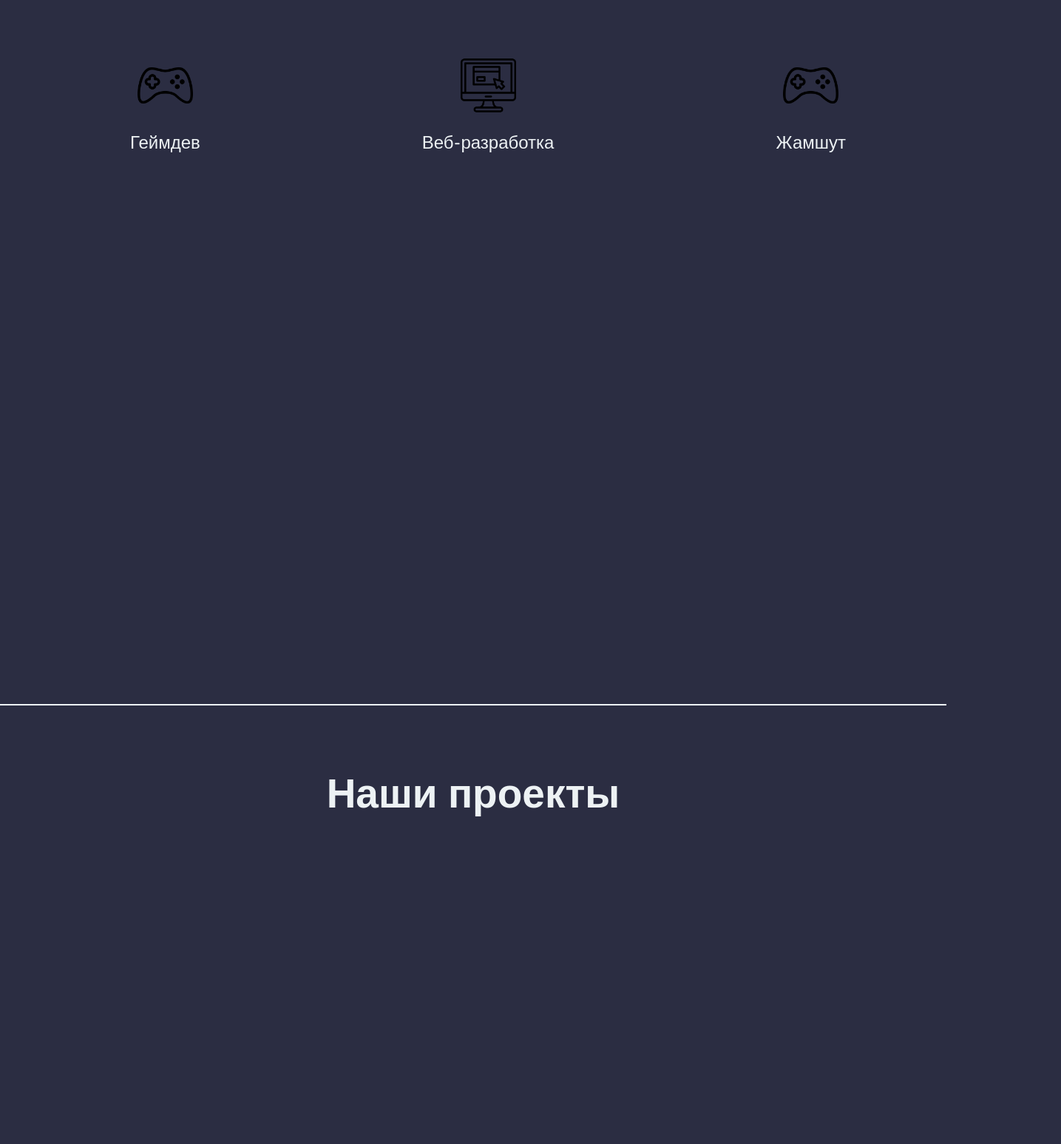
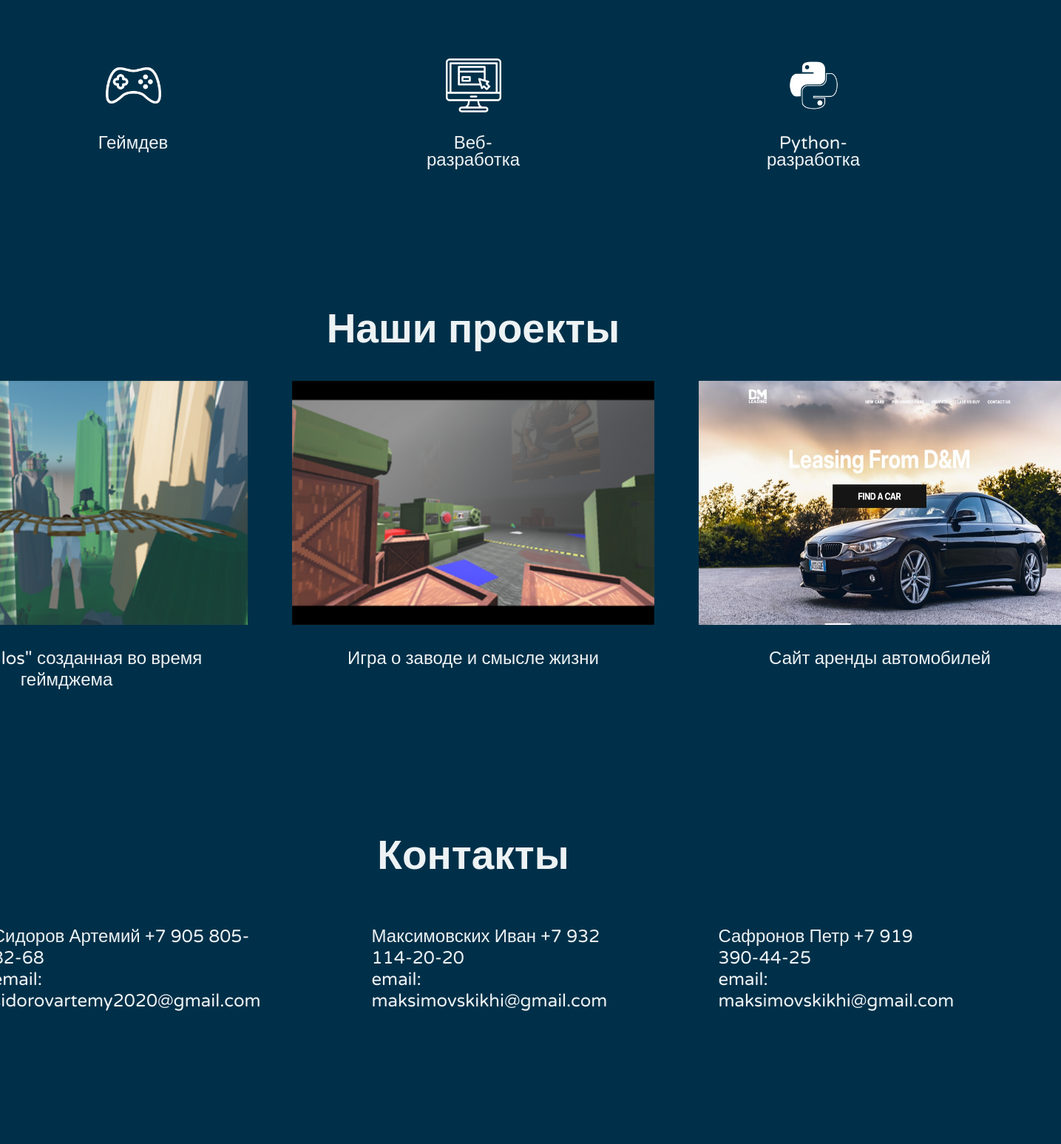
Before and after one commit to greenlayer/webroots-info, a plain HTML site: page index.html in a window 1280 px wide. Shown: the part 380-1927 px from the top of the page at 74% size, 1435 px wide, since content can reach past the window. After the commit the page ends 1872 px from the top, so only its background shows below. Drawn offline with Linux system fonts and the light colour scheme; a web font is replaced by a local one.

Commit message:
final 2.0

```diff
--- a/index.html
+++ b/index.html
@@ -14,7 +14,7 @@
 
     <nav class="panel">
         <ul class="menu-items">
-            <li ><a class="logo" href="#">webroots</a></li>
+            <li ><a class="logo" href="index.html">webroots</a></li>
 
         </ul>
         <ul>
@@ -39,8 +39,8 @@
                         <p>Веб-разработка</p>
                     </li>
                     <li class="list-it">
-                        <img class="ico" src="images/console.png" alt="">
-                        <p>Жамшут</p>
+                        <img class="ico" src="images/py.png" alt="">
+                        <p>Python-разработка</p>
                     </li>
                 </ul>
             </div>
@@ -50,9 +50,19 @@
                 <h1>Наши проекты</h1>
                 <div class="portflio-block">
                     <div class="photos">
-                        <img class="photos-items" src="" alt="" class="proj-ph">
-                        <img class="photos-items" src="" alt="" class="proj-ph">
-                        <img class="photos-items" src="" alt="" class="proj-ph">
+                        <div class="proj-cont">
+                            <img class="img-proj" src="/images/polet.png" alt="">
+                            <p>Игра "Talos" созданная во время геймджема</p>
+
+                        </div>
+                        <div class="proj-cont">
+                            <img class="img-proj" src="/images/zavodgame.png" alt="">
+                            <p>Игра о заводе и смысле жизни</p>
+                        </div>
+                        <div class="proj-cont">
+                            <img class="img-proj" src="/images/cropped-car.jpg" alt="">
+                            <p>Сайт аренды автомобилей</p>
+                        </div>
                     </div>
                 </div>
                 <div class="portflio-block">
@@ -65,7 +75,11 @@
         <div id="contact" class="info-about">
             <div class="info-about-text">
                 <h1>Контакты</h1>
-                <p class="main-text">Lalalallalalalalal</p>
+                <div class="about-cont">
+                    <p>Сидоров Артемий +7 905 805-82-68<br>email: sidorovartemy2020@gmail.com</p>
+                    <p>Максимовских Иван +7 932 114-20-20 <br>email: maksimovskikhi@gmail.com</p>
+                    <p>Сафронов Петр +7 919 390-44-25<br>email: maksimovskikhi@gmail.com</p>
+                </div>
             </div>
             <div class="info-about-ph">
                 <img class="ph"src="" alt="" class="exmple">
--- a/styles.css
+++ b/styles.css
@@ -5,10 +5,11 @@ body{
     padding: 0;
     margin: 0;
     color: #edf2f4;
-    background-color: #2b2d42;
+    background-color: #003049;
     font-family: "Varela Round", sans-serif;
     font-size: 23px;
 }
+/*  #2b2d42 */
 h1{
     font-size: 55px;
 }
@@ -23,9 +24,9 @@ a{
     font-size: 25px;
     -webkit-transition: .3s ease;
 }
-a>logo:hover{
+.logo:hover{
     color: #8d99ae;
-    font-size: 40px;
+    font-size: 60px;
     transition: .3s;
 }
 a:hover{
@@ -39,6 +40,8 @@ ul{
     gap: 50px;
     display: flex;
     line-height: 100%;
+    padding-inline-start: 0px;
+
 }
 
 li{
@@ -49,7 +52,7 @@ li{
 
 }
 .panel{
-
+    padding-left: 30px;
     padding-top: 5px;
     display: flex;
     justify-content: space-between;
@@ -69,18 +72,19 @@ li{
     display: flex;
     justify-content: center;
     text-align: center;
-    border-bottom: 2px solid #edf2f4;
+    padding-bottom: 50px;
 }
 
 .info-about-text{
-    padding-bottom: 700px;
     text-align: center;
     margin-top: 50px;
+
 }
 
 .ico{
     height: 75px;
     -webkit-transition: .3s ease;
+    -webkit-filter: invert(100%);
 }
 .ico:hover{
     height: 120px;
@@ -97,11 +101,21 @@ li{
 .list-it{
     list-style: none;
     padding-top: 25px;
+    width: 160px;
 }
 .photos{
     display: flex;
-    gap: 90px;
+    gap: 60px;
 }
-.photos-items{
-    height: 400px;
+.img-proj{
+    height: 330px;
+    width: 490px;
+
 }
+
+.about-cont{
+    display: flex;
+    text-align: left;
+    gap: 150px;
+    padding-bottom: 50px;
+}
```
Also changed, not shown: images/cropped-car (1).jpg (added), images/cropped-car.jpg (added), images/py.png (added).
